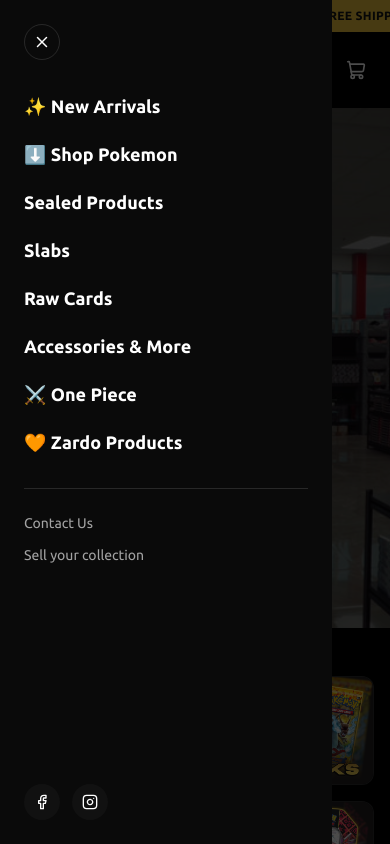
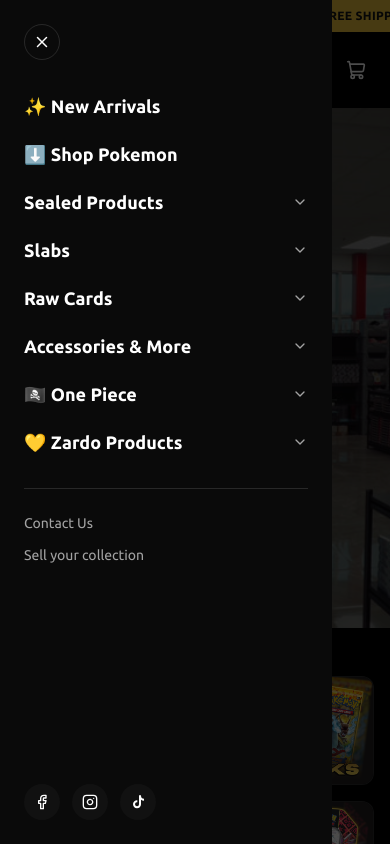
Before and after one commit to chewi-clinton/ZardoCard, a Next.js app: page / in a window 390 px wide. Both pictures are taken after a click on the button 35 px from the left and 70 px from the top of the page. Shown: the top 844 px of the page. Built offline with nearby package versions, Linux system fonts and the light colour scheme.

Commit message:
Wire real nested mega-menu data into the drawer
The hamburger drawer's category items (Sealed Products, Slabs, Raw
Cards, etc.) now expand into their real sub-collections, matching the
live site's multi-level menu, using nested <details> so no extra JS
is needed for the accordion behavior.

```diff
--- /dev/null
+++ b/data/nav.json
@@ -0,0 +1,279 @@
+[
+  {
+    "label": "✨ New Arrivals",
+    "href": "/collections/%E2%9C%A8-new-arrivals"
+  },
+  {
+    "label": "⬇️ Shop Pokemon",
+    "href": "/collections/%E2%9C%A8-new-arrivals"
+  },
+  {
+    "label": "Sealed Products",
+    "children": [
+      {
+        "label": "View All Sealed Products",
+        "href": "/collections/sealed-1"
+      },
+      {
+        "label": "Booster Packs",
+        "children": [
+          {
+            "label": "All Booster Packs",
+            "href": "/collections/booster-packs"
+          },
+          {
+            "label": "All Vintage Booster Packs",
+            "href": "/collections/explore-all-our-vintage-packs"
+          },
+          {
+            "label": "All Artsets",
+            "href": "/collections/all-artsets"
+          },
+          {
+            "label": "Scarlet & Violet Booster Packs",
+            "href": "/collections/scarlet-violet"
+          },
+          {
+            "label": "Sword & Shield Booster Packs",
+            "href": "/collections/sword-shield-booster-packs"
+          },
+          {
+            "label": "Sun & Moon Booster Packs",
+            "href": "/collections/sun-moon-booster-packs"
+          },
+          {
+            "label": "XY Booster Packs",
+            "href": "/collections/xy-booster-packs"
+          },
+          {
+            "label": "Black & White Booster Packs",
+            "href": "/collections/black-white-booster-packs"
+          },
+          {
+            "label": "Celebration Booster Packs",
+            "href": "/collections/celebration-booster-packs"
+          },
+          {
+            "label": "Japanese Booster Packs",
+            "href": "/collections/japanese-booster-packs"
+          },
+          {
+            "label": "Prize Packs",
+            "href": "/collections/all-prize-packs"
+          },
+          {
+            "label": "Other Booster Packs",
+            "href": "/collections/other-booster-packs"
+          }
+        ]
+      },
+      {
+        "label": "Sleeved Packs",
+        "href": "/collections/sleeved-packs"
+      },
+      {
+        "label": "Blister Packs",
+        "children": [
+          {
+            "label": "All BIister Packs",
+            "href": "/collections/all-biister-packs"
+          },
+          {
+            "label": "2/3/4-Pack Blisters",
+            "href": "/collections/all-triple-biister-packs"
+          },
+          {
+            "label": "Checklane Blisters",
+            "href": "/collections/checklane-blisters"
+          },
+          {
+            "label": "$200+ Blisters",
+            "href": "/collections/200-blister-packs"
+          }
+        ]
+      },
+      {
+        "label": "Booster Boxes",
+        "children": [
+          {
+            "label": "All Booster Boxes",
+            "href": "/collections/all-booster-boxes"
+          },
+          {
+            "label": "Scarlet & Violet Booster Boxes",
+            "href": "/collections/scarlet-violet-booster-box"
+          },
+          {
+            "label": "Sword & Shield Booster Boxes",
+            "href": "/collections/sword-shield-booster-box"
+          },
+          {
+            "label": "Sun & Moon Booster Boxes",
+            "href": "/collections/sun-moon-booster-boxe"
+          },
+          {
+            "label": "XY Booster Boxes",
+            "href": "/collections/xy-booster-box"
+          },
+          {
+            "label": "Vintage Booster Boxes",
+            "href": "/collections/vintage-booster-boxes-1"
+          },
+          {
+            "label": "Japanese Booster Boxes",
+            "href": "/collections/japanese-booster-box"
+          }
+        ]
+      },
+      {
+        "label": "Elite Trainer Boxes",
+        "href": "/collections/all-etb"
+      },
+      {
+        "label": "Collection Boxes",
+        "href": "/collections/collection-boxes"
+      },
+      {
+        "label": "Premium Collection",
+        "href": "/collections/premium-collection"
+      },
+      {
+        "label": "Ultra-Premium Collection",
+        "href": "/collections/ultra-premium-collection"
+      },
+      {
+        "label": "Prereleases & Build & Battle",
+        "href": "/collections/prereleases-build-battle"
+      },
+      {
+        "label": "Tins & Chests",
+        "href": "/collections/tins-chests"
+      },
+      {
+        "label": "Deck Boxes",
+        "href": "/collections/deck-boxes"
+      },
+      {
+        "label": "Sealed Cases",
+        "href": "/collections/cases"
+      },
+      {
+        "label": "Imperfect Seals",
+        "href": "/collections/ripped-seald-items"
+      }
+    ]
+  },
+  {
+    "label": "Slabs",
+    "children": [
+      {
+        "label": "View All Slabs",
+        "href": "/collections/all-slabs"
+      },
+      {
+        "label": "500$ and above",
+        "href": "/collections/500-and-up"
+      },
+      {
+        "label": "500$ and under",
+        "href": "/collections/500-and-lower"
+      },
+      {
+        "label": "100$ and under",
+        "href": "/collections/slabs-under-50"
+      },
+      {
+        "label": "Signed Slabs",
+        "href": "/collections/signed-slabs"
+      }
+    ]
+  },
+  {
+    "label": "Raw Cards",
+    "children": [
+      {
+        "label": "Explore all Raw Cards",
+        "href": "/collections/raw-cards"
+      },
+      {
+        "label": "View All Master Sets",
+        "href": "/collections/master-sets"
+      }
+    ]
+  },
+  {
+    "label": "Accessories & More",
+    "children": [
+      {
+        "label": "View All",
+        "href": "/collections/accessories-more"
+      },
+      {
+        "label": "Zardo Giftcard",
+        "href": "https://zardocards.com/products/zardo-gift-card?variant=51519491211576"
+      },
+      {
+        "label": "3D Lenticular Posters",
+        "href": "/collections/3d-lenticular-posters"
+      },
+      {
+        "label": "Skateboards - Pokémon Center × Bear Walker",
+        "href": "/collections/skateboards-pokemon-center-bear-walker"
+      },
+      {
+        "label": "Shop by Language",
+        "href": "/pages/lang"
+      }
+    ]
+  },
+  {
+    "label": "🏴‍☠️ One Piece",
+    "children": [
+      {
+        "label": "Explore All One Piece",
+        "href": "/collections/one-piece"
+      },
+      {
+        "label": "Explore All OP Sealed Cases",
+        "href": "/collections/explore-all-op-booster-boxes-copy"
+      },
+      {
+        "label": "Explore All OP Booster Boxes",
+        "href": "/collections/explore-all-one-piece-copy"
+      },
+      {
+        "label": "Explore All OP Slabs",
+        "href": "https://zardocards.com/search?q=psa+one+piece&type=product"
+      },
+      {
+        "label": "Explore All OP Packs",
+        "href": "/collections/explore-all-op-singles-copy"
+      },
+      {
+        "label": "Explore All OP Singles",
+        "href": "/collections/explore-all-op-sealed-cases-copy"
+      }
+    ]
+  },
+  {
+    "label": "💛 Zardo Products",
+    "children": [
+      {
+        "label": "All Zardo Products",
+        "href": "/collections/zardo-products"
+      },
+      {
+        "label": "❓ Zardo Bags",
+        "href": "/collections/mystery-bags"
+      },
+      {
+        "label": "📦 Zardo UPC",
+        "href": "/collections/mystery-box"
+      },
+      {
+        "label": "💎 Zardo Chest",
+        "href": "/collections/zardo-upc-copy"
+      }
+    ]
+  }
+]
--- a/src/components/nav-drawer.jsx
+++ b/src/components/nav-drawer.jsx
@@ -2,22 +2,41 @@
 
 import { useState } from "react";
 import Link from "next/link";
-import { Menu, X } from "lucide-react";
-import { FacebookIcon, InstagramIcon } from "@/components/social-icons";
+import { Menu, X, ChevronDown } from "lucide-react";
+import { FacebookIcon, InstagramIcon, TikTokIcon } from "@/components/social-icons";
+import navItems from "../../data/nav.json";
 
-const navItems = [
-  { label: "✨ New Arrivals", href: "/collections/new-arrivals" },
-  { label: "⬇️ Shop Pokemon", href: "/collections/new-arrivals" },
-  { label: "Sealed Products", href: "/collections/sealed-1" },
-  { label: "Slabs", href: "/collections/all-slabs" },
-  { label: "Raw Cards", href: "/collections/raw-cards" },
-  { label: "Accessories & More", href: "/collections/accessories-more" },
-  { label: "⚔️ One Piece", href: "/collections/one-piece" },
-  { label: "🧡 Zardo Products", href: "/collections/zardo-products" },
-];
+function NavNode({ item, onNavigate }) {
+  if (item.href) {
+    return (
+      <Link
+        href={item.href}
+        onClick={onNavigate}
+        className="block text-lg font-bold text-foreground hover:text-accent"
+      >
+        {item.label}
+      </Link>
+    );
+  }
+
+  return (
+    <details className="group">
+      <summary className="flex cursor-pointer list-none items-center justify-between text-lg font-bold text-foreground">
+        {item.label}
+        <ChevronDown size={16} className="text-muted transition-transform group-open:rotate-180" />
+      </summary>
+      <div className="mt-3 flex flex-col gap-3 border-l border-border pl-4">
+        {item.children.map((child) => (
+          <NavNode key={child.label} item={child} onNavigate={onNavigate} />
+        ))}
+      </div>
+    </details>
+  );
+}
 
 export function NavDrawer() {
   const [open, setOpen] = useState(false);
+  const close = () => setOpen(false);
 
   return (
     <>
@@ -33,42 +52,35 @@ export function NavDrawer() {
         <div className="fixed inset-0 z-[60]">
           <button
             aria-label="Close menu"
-            onClick={() => setOpen(false)}
+            onClick={close}
             className="absolute inset-0 bg-black/70"
           />
-          <div className="relative flex h-full w-[85%] max-w-sm flex-col bg-[#0a0a0a] px-6 py-6">
+          <div className="relative flex h-full w-[85%] max-w-sm flex-col overflow-y-auto bg-[#0a0a0a] px-6 py-6">
             <button
-              onClick={() => setOpen(false)}
+              onClick={close}
               aria-label="Close menu"
-              className="flex h-9 w-9 items-center justify-center rounded-full border border-border text-foreground"
+              className="flex h-9 w-9 shrink-0 items-center justify-center rounded-full border border-border text-foreground"
             >
               <X size={18} />
             </button>
 
             <nav className="mt-8 flex flex-col gap-5">
               {navItems.map((item) => (
-                <Link
-                  key={item.label}
-                  href={item.href}
-                  onClick={() => setOpen(false)}
-                  className="text-lg font-bold text-foreground hover:text-accent"
-                >
-                  {item.label}
-                </Link>
+                <NavNode key={item.label} item={item} onNavigate={close} />
               ))}
             </nav>
 
             <div className="mt-8 flex flex-col gap-3 border-t border-border pt-6">
               <Link
                 href="/pages/contact"
-                onClick={() => setOpen(false)}
+                onClick={close}
                 className="text-sm text-muted hover:text-accent"
               >
                 Contact Us
               </Link>
               <Link
                 href="/pages/sell-your-collection"
-                onClick={() => setOpen(false)}
+                onClick={close}
                 className="text-sm text-muted hover:text-accent"
               >
                 Sell your collection
@@ -90,6 +102,13 @@ export function NavDrawer() {
               >
                 <InstagramIcon />
               </a>
+              <a
+                href="https://www.tiktok.com/@zardo_cards"
+                aria-label="TikTok"
+                className="flex h-9 w-9 items-center justify-center rounded-full bg-surface text-foreground hover:bg-white/10"
+              >
+                <TikTokIcon />
+              </a>
             </div>
           </div>
         </div>
```
